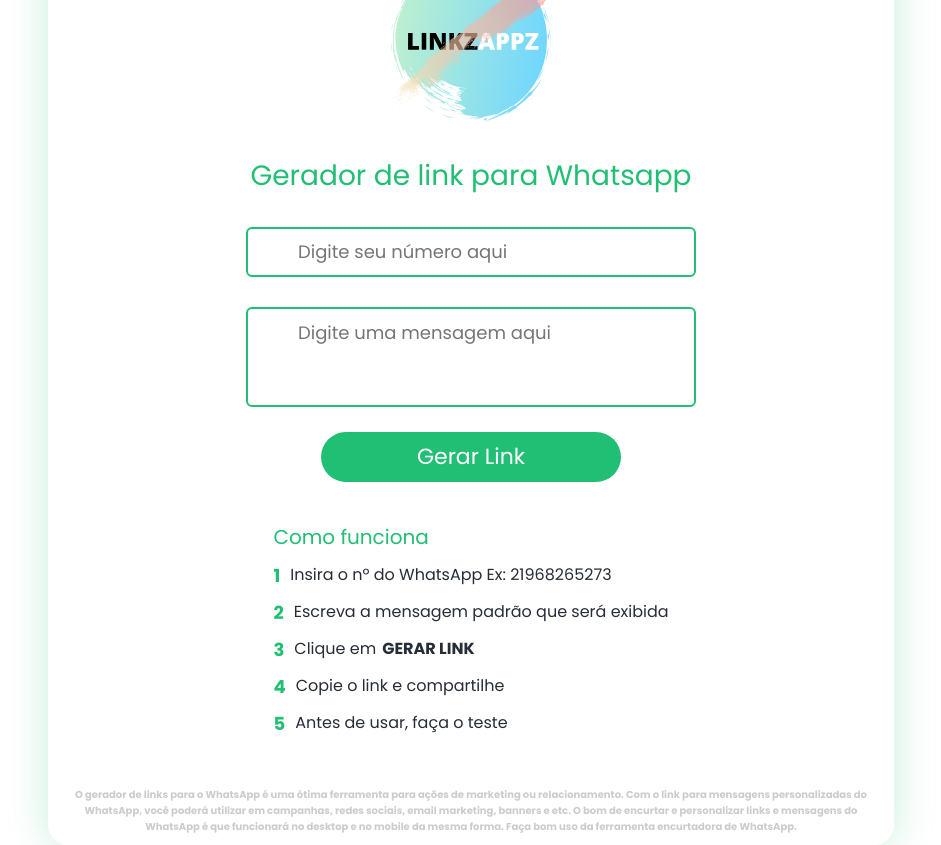
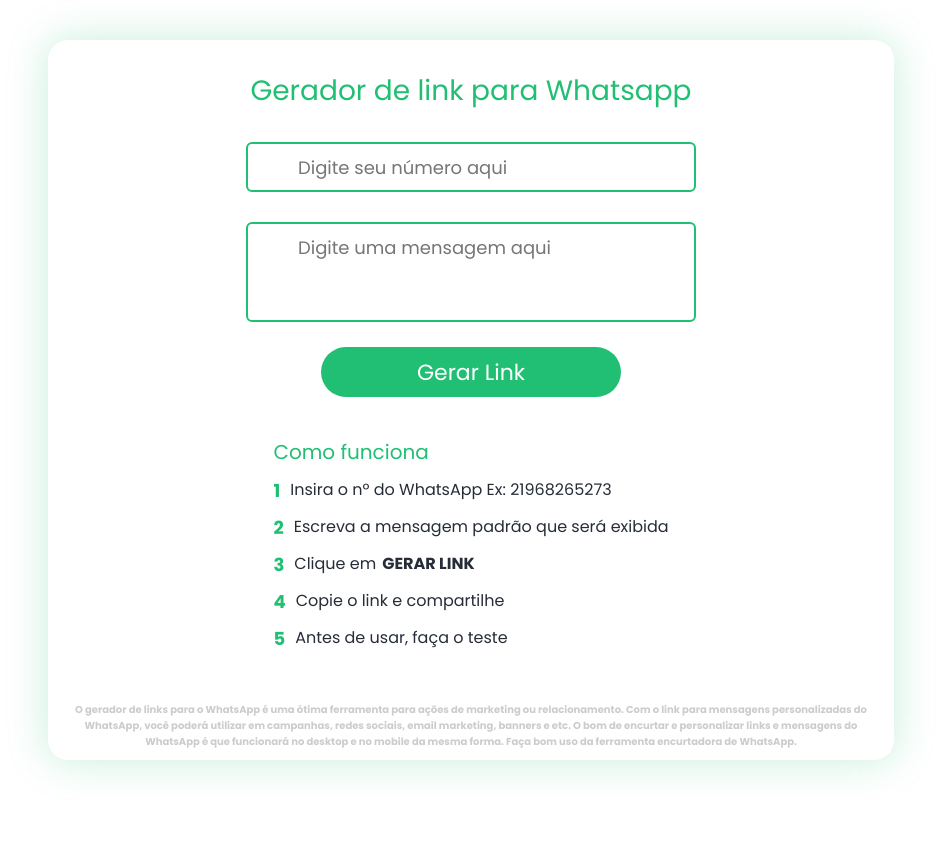
Before and after one commit to alangeek/Gerador_de_link_para_Whatsapp, a plain HTML site: page index.html in a window 1280 px wide. Shown: the whole page, without its empty margins (169-1110 px from the left). After the commit the page ends 800 px from the top, so only its background shows below. Drawn offline with Linux system fonts and the light colour scheme; a script that the page names is missing.

Commit message:
Remove logo

```diff
--- a/assets/style.css
+++ b/assets/style.css
@@ -26,10 +26,6 @@
 .column {
     align-items: center;
     flex-direction: column;
-}
-
-.logo {
-    width: 20%;
 }
 
 body {
--- a/index.html
+++ b/index.html
@@ -17,7 +17,6 @@
 <body>
     <main>
         <div class="container column">
-            <img src="assets/images/icon.svg" alt="Linkzappz Gerador de link para WhatsApp" class="logo">
             <form id="formulario" class="column">
                 <h1>Gerador de link para Whatsapp</h1>
                 <input type="text" name="number" placeholder="Digite seu número aqui" id="campo" />
```
